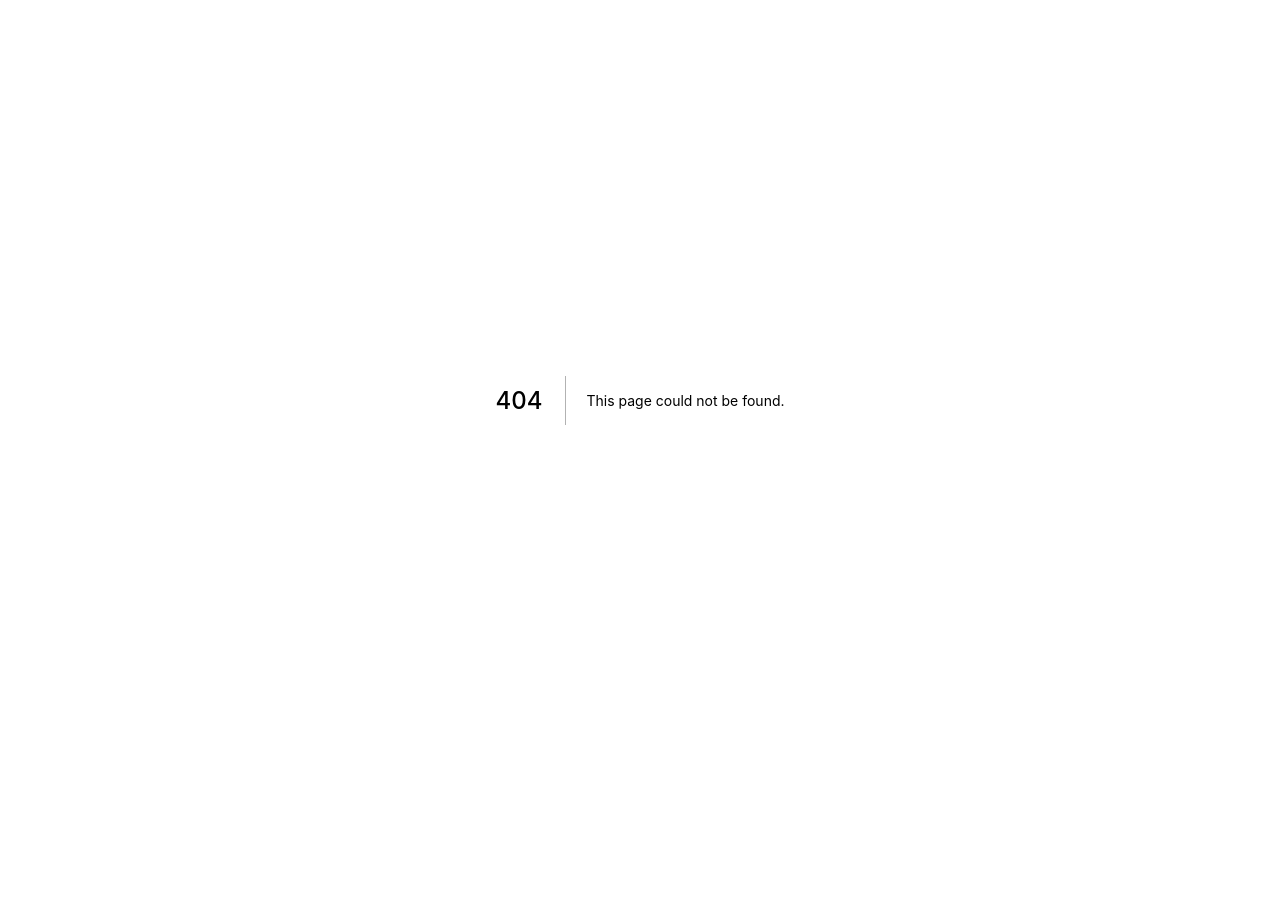
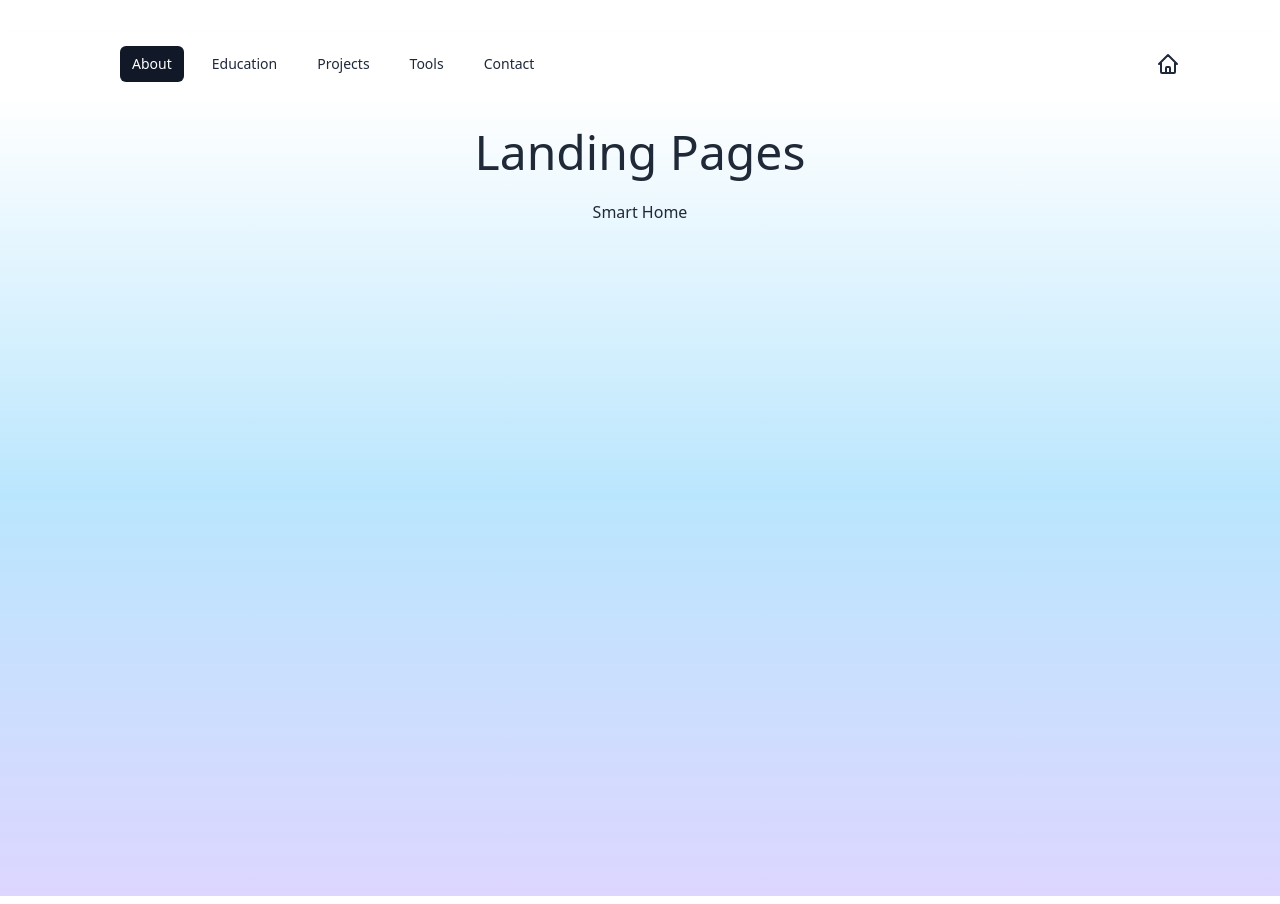
Before and after one commit to emday4prez/next-portfolio, a Next.js app: page /projects/landing-pages in a window 1280 px wide. Before the commit this address had no page. Before the commit the page ends 800 px from the top, so only its background shows below. Built offline with nearby package versions, Linux system fonts and the light colour scheme.

Commit message:
added project routes

```diff
--- a/components/Navbar.jsx
+++ b/components/Navbar.jsx
@@ -17,7 +17,7 @@ function classNames(...classes) {
 
 export default function Navbar() {
     return (
-        <Disclosure as="nav" className="bg-transparent  w-full mt-6">
+        <Disclosure as="nav" className="bg-transparent shadow-md w-full mt-6">
             {({ open }) => (
                 <>
                     <div className="max-w-6xl  mx-auto px-2 sm:px-6 lg:px-8">
@@ -69,7 +69,7 @@ export default function Navbar() {
                             <div className="absolute inset-y-0 right-0 flex items-center pr-2 sm:static sm:inset-auto sm:ml-6 sm:pr-0">
                                 <button
                                     type="button"
-                                    className="bg-gray-800 p-1 rounded-full text-gray-400 hover:text-white focus:outline-none focus:ring-2 focus:ring-offset-2 focus:ring-offset-gray-800 focus:ring-white"
+                                    className="dark:bg-slate-800 p-1 rounded-full text-slate-800 hover:text-slate-500 focus:outline-none focus:ring-2 focus:ring-offset-2 focus:ring-offset-slate-800 dark:focus:ring-white focus:ring-black"
                                 >
                                     <span className="sr-only">
                                         View notifications
--- a/pages/contact.tsx
+++ b/pages/contact.tsx
@@ -6,7 +6,7 @@ import Navbar from '../components/Navbar'
 
 const Contact: NextPage = () => {
   return (
-    <div className="max-w-screen h-screen dark:bg-slate-800 flex flex-col justify-start items-center">
+    <div className="max-w-screen h-screen bg-gradient-to-tr  from-slate-100 dark:bg-slate-800 dark:from-slate-700 flex flex-col justify-start items-center">
       <Head>
         <title>Emerson Day | Contact</title>
         <link rel="icon" href="/favicon.ico" />
@@ -21,11 +21,11 @@ const Contact: NextPage = () => {
         </div>
       <div className="backdrop-blur rounded border-double border-8 border-grey-200  p-4">
        <div className=" p-4">
-
+        <p className='text-xs'>cell phone:</p>
        <h1 className=" lg:text-4xl md:text-3xl sm:text-xl text-2xl text-left font-bold  text-slate-800 dark:text-slate-200 col-span-1 ">
           310-490-6576
         </h1>
-        <p className=' text-slate-800 dark:text-slate-400 text-sm'>
+        <p className=' text-slate-800 dark:text-slate-400 text-xs'>
           <Link className=' text-slate-800 dark:text-slate-300 text-sm' href="sms://+13104906576?body=I%27m%20interested%20in%20hiring%20you.%20Please%20contact%20me."
          >click here to text me</Link>
         </p>
@@ -36,18 +36,22 @@ const Contact: NextPage = () => {
 
         </div>
         <div className='px-4'>
+          <p className='text-xs'>location:</p>
           <h1 className=" lg:text-4xl md:text-3xl sm:text-xl text-2xl text-left font-bold   text-slate-800 dark:text-slate-200 col-span-1 ">
           Los Angeles
         </h1>
-        <p className=' text-slate-800 dark:text-slate-400 text-sm'>open to relocation</p>
+        <p className=' text-slate-800 dark:text-slate-400 text-xs'>open to relocation</p>
         </div>
         <div className='px-8 h-10'>
 
         </div>
+        <div className='px-4'>
+          <p className='text-xs'>e-mail:</p>
+        <h1 className="lg:text-5xl md:text-4xl sm:text-2xl text-xl text-left font-light text-slate-800 dark:text-slate-200 col-span-1">
+          emerson.day@gmail.com
+        </h1>
+        </div>
 
-        <h1 className="lg:text-5xl md:text-4xl sm:text-2xl text-xl text-left font-light p-4 text-slate-800 dark:text-slate-200 col-span-1">
-          Emerson.Day@gmail.com
-        </h1>
 
       </div>
      </div>
--- a/pages/index.tsx
+++ b/pages/index.tsx
@@ -37,7 +37,7 @@ const Home: NextPage = () => {
           >
             <h3 className="text-2xl font-bold text-emerald-700 dark:text-emerald-200">Projects &rarr;</h3>
             <p className="mt-4 text-xl">
-              Find in-depth information about tools I use.
+              Check out what I've been working on.
             </p>
           </a>
           <Link href='/edu'>
--- /dev/null
+++ b/pages/projects/index.tsx
@@ -0,0 +1,26 @@
+import { NextPage } from "next"
+import Head from "next/head"
+import Navbar from "../../components/Navbar"
+import Link from "next/link"
+const Projects: NextPage = () => {
+
+ return (
+  <div className="dark:bg-slate-900  flex min-h-screen flex-col items-center justify-start py-2 text-center">
+      <Head>
+        <title>Emerson Day | Projects</title>
+        <link rel="icon" href="/favicon.ico" />
+      </Head>
+      <Navbar/>
+      <main className='dark:bg-slate-900 self-center dark:text-slate-100'>
+       <h2 className='text-5xl mb-6'>projects</h2>
+       <Link className="cursor-pointer" href="/projects/landing-pages">
+        <h3 className="text-slate800 dark:text-slate-300">Landing Pages</h3>
+       </Link>
+
+
+      </main>
+  </div>
+ )
+}
+
+export default Projects;
--- /dev/null
+++ b/pages/projects/landing-pages/index.tsx
@@ -0,0 +1,31 @@
+import { NextPage } from "next"
+import Head from "next/head"
+import Navbar from "../../../components/Navbar"
+import Link from "next/link"
+
+const LandingPages: NextPage = () => {
+
+ return (
+  <div className="dark:bg-slate-900  flex min-h-screen flex-col items-center justify-start py-2 text-center">
+      <Head>
+        <title>Landing Pages</title>
+        <link rel="icon" href="/favicon.ico" />
+      </Head>
+      <Navbar/>
+      <main className='w-screen min-h-screen  dark:bg-slate-900 self-center dark:text-slate-100 bg-gradient-to-b from-white via-sky-200 to-violet-200 '>
+       <div className="my-8"></div>
+       <div className="">
+ <h2 className='text-5xl mb-6'>Landing Pages</h2>
+       <Link className="cursor-pointer" href="/projects/landing-pages/smart-home">
+        <h3 >Smart Home</h3>
+       </Link>
+       </div>
+
+
+
+      </main>
+  </div>
+ )
+}
+
+export default LandingPages;
--- /dev/null
+++ b/pages/projects/landing-pages/smart-home/index.tsx
@@ -0,0 +1,31 @@
+import { NextPage } from "next"
+import Head from "next/head"
+import Navbar from "../../../../components/Navbar"
+import Link from "next/link"
+
+const SmartHome: NextPage = () => {
+
+ return (
+  <div className="dark:bg-slate-900  flex min-h-screen flex-col items-center justify-start py-2 text-center">
+      <Head>
+        <title>Smart Home Landing Page</title>
+        <link rel="icon" href="/favicon.ico" />
+      </Head>
+      <Navbar/>
+      <main className='w-screen min-h-screen  dark:bg-slate-900 self-center dark:text-slate-100 bg-gradient-to-b from-white via-sky-200 to-violet-200 '>
+       <div className="my-8"></div>
+       <div className="">
+ <h2 className='text-5xl mb-6'>Smart Home Landing Page</h2>
+       <Link className="cursor-pointer" href="/projects/landing-pages">
+        <h3 >Landing Pages</h3>
+       </Link>
+       </div>
+
+
+
+      </main>
+  </div>
+ )
+}
+
+export default SmartHome;
```
Also changed, not shown: 1 other file (tests, documents, lock files or other folders).
